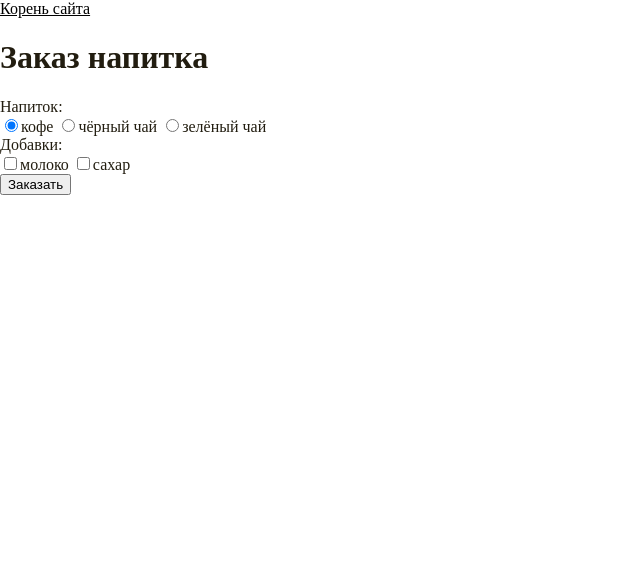
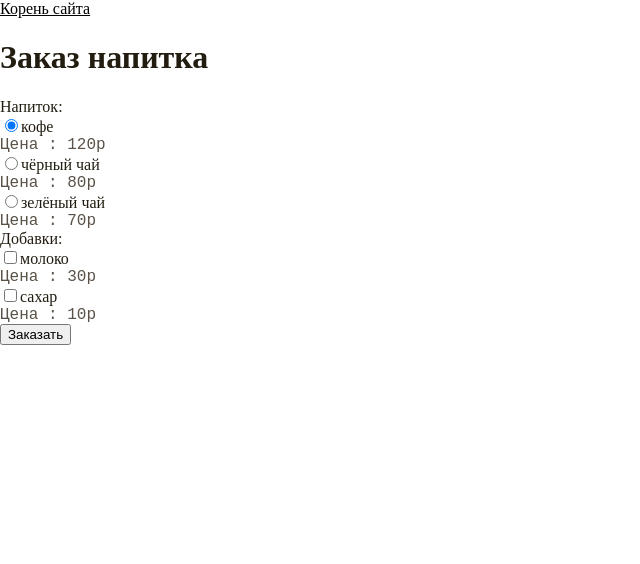
Before and after one commit to Lokhorras/WEB2, a Flask app: page /lab3/order in a window 1280 px wide. Shown: the part 40-604 px from the top of the page, without its empty margins (0-640 px from the left). Run offline with Flask 3, Linux system fonts and the light colour scheme.

Commit message:
Заказ напитка правки

```diff
--- a/static/main.css
+++ b/static/main.css
@@ -32,3 +32,12 @@ a:hover{
 .error{
     color: red;
 }
+
+.drinksdop{
+    color: rgb(90, 82, 72);
+    font-family: 'Courier New', Courier, monospace;
+}
+.drinks{
+    color: rgb(90, 82, 72);
+    font-family: 'Courier New', Courier, monospace;
+}
--- a/templates/lab3/order.html
+++ b/templates/lab3/order.html
@@ -9,20 +9,25 @@
         <div> Напиток: </div>
         <label>
             <input type='radio' value='cofee' name='drink' checked>кофе
+            <div class='drinks'> Цена : 120р </div>
         </label>
         <label>
             <input type='radio' value='black-tea' name='drink'>чёрный чай
+            <div class='drinks'> Цена : 80р </div>
         </label>
         <label>
             <input type='radio' value='green-tea' name='drink'>зелёный чай
+            <div class='drinks'> Цена : 70р </div>
         </label>
 
         <div> Добавки: </div>
         <label>
             <input type='checkbox'  name='milk'>молоко
+            <div class='drinksdop'> Цена : 30р </div>
         </label>
         <label>
             <input type='checkbox'  name='sugar'>сахар
+            <div class='drinksdop'> Цена : 10р </div>
         </label>
 
         <div>
```
